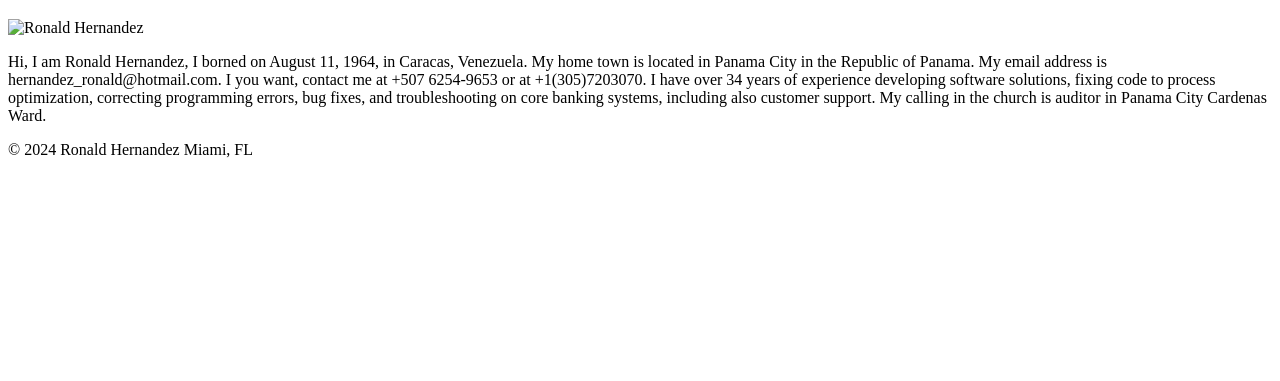
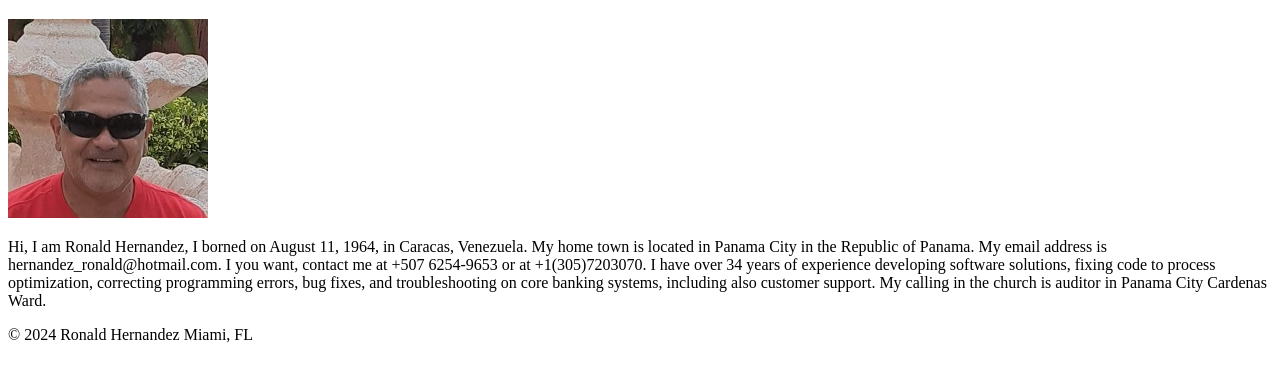
Before and after one commit to ronhernandez/wdd130, a plain HTML site: page index.html in a window 1280 px wide. Shown: the part 87-468 px from the top of the page. Drawn offline with Linux system fonts and the light colour scheme.

Commit message:
Update index.html

```diff
--- a/index.html
+++ b/index.html
@@ -16,7 +16,7 @@
     <main>
         <h1> Ronald Hernandez | WDD 130 </h1>
         <img
-          src="/Users/Ronald Hernandez/Dropbox/My PC (DESKTOP-6HCL6VJ)/Documents/BYU Spring 2024/wdd130/images/profile.jpg"
+          src="wdd130/images/profile.jpg"
           alt="Ronald Hernandez" width 200>
         <p> Hi, I am Ronald Hernandez, I borned on August 11, 1964, in Caracas, Venezuela. My home town is located in Panama City in the Republic of Panama.
           My email address is hernandez_ronald@hotmail.com. I you want, contact me at +507 6254-9653 or at +1(305)7203070.
```
